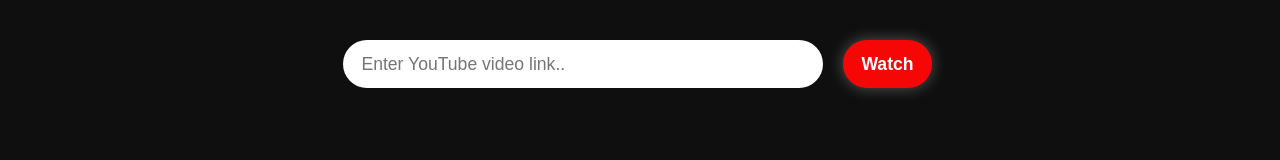
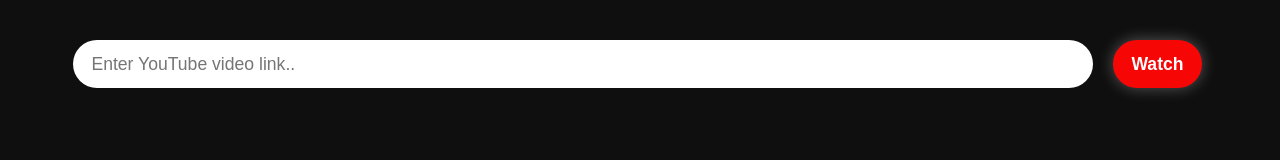
Before and after one commit to cinkovic/yt-viewer, a React (Vite) app in the folder src2/: page / in a window 1280 px wide. Shown: the top 160 px of the page. Built offline with nearby package versions, Linux system fonts and the light colour scheme.

Commit message:
added wrapping component

```diff
--- a/src2/App.jsx
+++ b/src2/App.jsx
@@ -3,14 +3,17 @@
 import VideoHistory from './components/VideoHistory';
 import VideoPopup from './components/VideoPopup';
 import CustomAlert from './components/CustomAlert';
+import Container from './components/Container';
 import { VideoProvider } from './context/VideoContext';
 import './styles/App.css';
 
 function App() {
   return (
     <VideoProvider>
-      <VideoInput />
-      <VideoHistory />
+      <Container>
+        <VideoInput />
+        <VideoHistory />
+      </Container>
       <VideoPopup />
       <CustomAlert />
     </VideoProvider>
--- a/src2/SimpleApp.jsx
+++ b/src2/SimpleApp.jsx
@@ -1,15 +1,13 @@
 import React from 'react';
 import SimpleVideoInput from './components/SimpleVideoInput';
+import VersionSwitch from './components/VersionSwitch';
 import './styles/App.css';
 
 function SimpleApp() {
   return (
     <>
       <SimpleVideoInput />
-      <a href="index_beta.html" id="bottomButton" aria-label="Switch to beta version">
-        <img src="https://img.icons8.com/material-outlined/24/000000/lock--v1.png" alt="Lock Closed" className="lock-closed" />
-        <img src="https://img.icons8.com/material-outlined/24/ffffff/unlock--v1.png" alt="Unlock" className="lock-open" />
-      </a>
+      <VersionSwitch />
     </>
   );
 }
--- /dev/null
+++ b/src2/components/Container.jsx
@@ -0,0 +1,11 @@
+import React from 'react';
+
+function Container({ children }) {
+  return (
+    <div className="container">
+      {children}
+    </div>
+  );
+}
+
+export default Container;
--- a/src2/styles/App.css
+++ b/src2/styles/App.css
@@ -20,14 +20,13 @@
 
 /* Input form - EXACT copy from original */
 #inputForm {
+    width: 100%;
     display: flex;
     flex-direction: column;
     align-items: center;
     margin-bottom: 20px;
     height: auto;
     overflow: visible;
-    width: 90%;
-    max-width: 700px;
 }
 
 #userInput, #submitButton, #clearButton {
@@ -84,12 +83,11 @@
 
 /* History styles */
 #history {
+    width: 100%;
     list-style: none;
     padding: 0;
     margin: 0;
     transition: margin-top 0.2s ease;
-    width: 90%;
-    max-width: 700px;
 }
 
 #history li {
@@ -332,7 +330,10 @@
     align-items: center;
 }
 
-#inputForm, #history {
+.container {
     width: 90%;
     max-width: 700px;
+    display: flex;
+    flex-direction: column;
+    align-items: stretch;
 }
```
